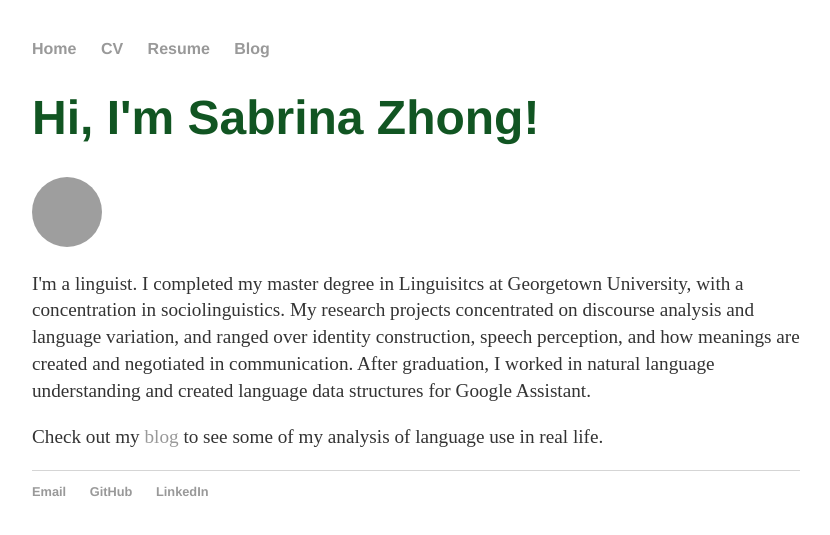
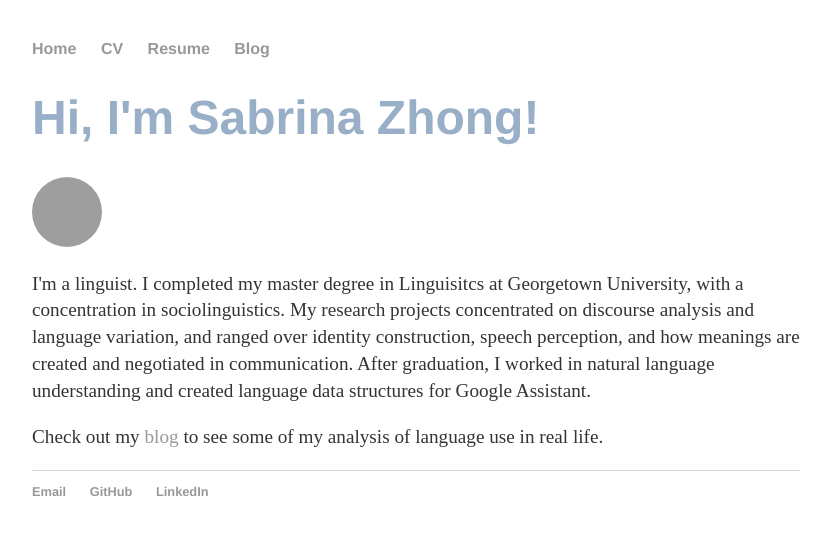
Before and after one commit to sabrinazhong/sabrinazhong.github.io, a Jekyll site: the page built from index.html, in a window 1280 px wide. Shown: the top 535 px of the page, without its empty margins (224-1054 px from the left). Built offline with Jekyll 4.4.1, drawn with Linux system fonts in a browser that asks for light colours; grey boxes are pictures that could not be loaded.

Commit message:
Update main.css

```diff
--- a/css/main.css
+++ b/css/main.css
@@ -22,7 +22,7 @@ a:hover {
 h1 {
     font-size: 3em;
     font-family:'Helvetica', 'Arial', 'Sans-Serif';
-    color: #152;
+    color: #98AFC7;
 }
 p {
     font-size: 1.2em;
```
